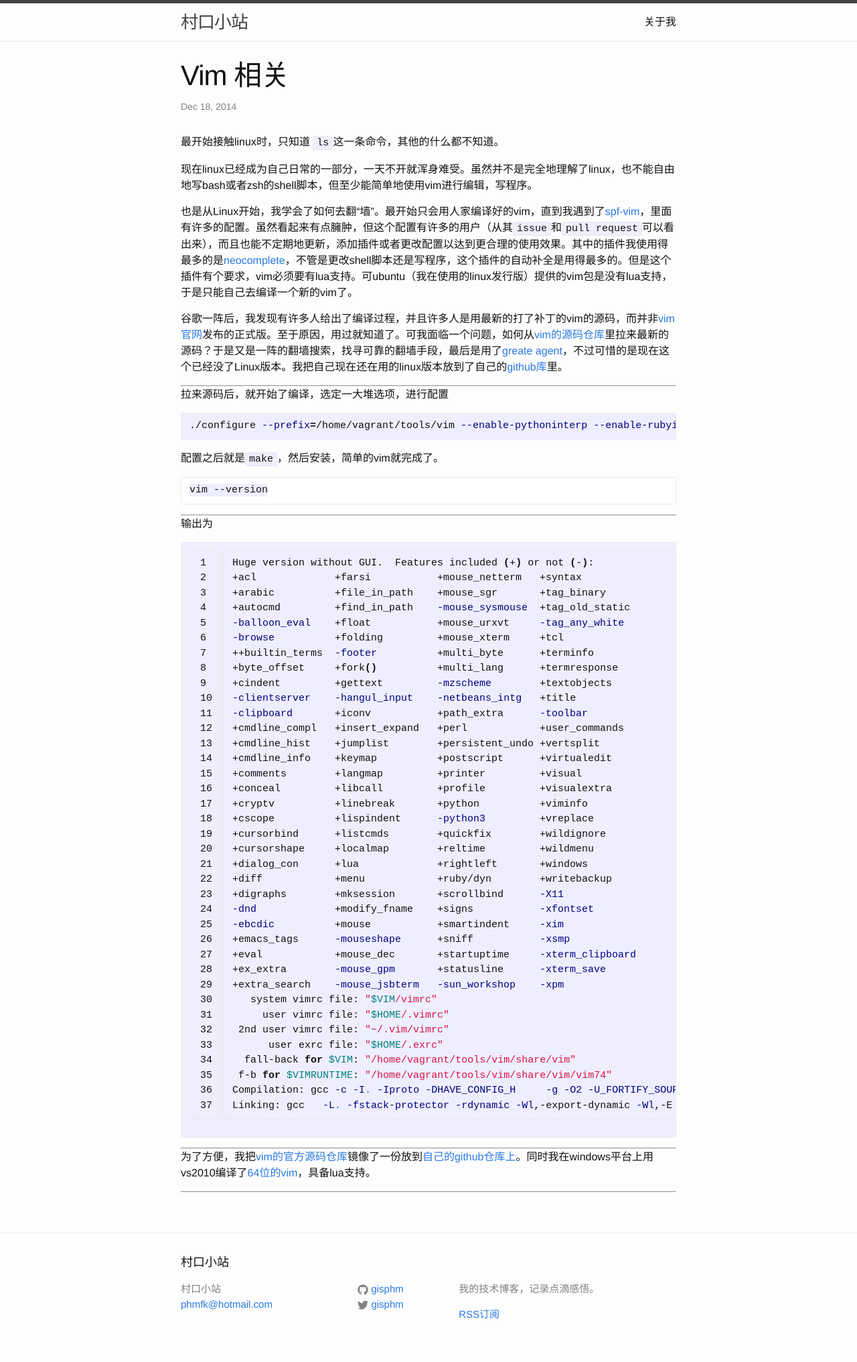
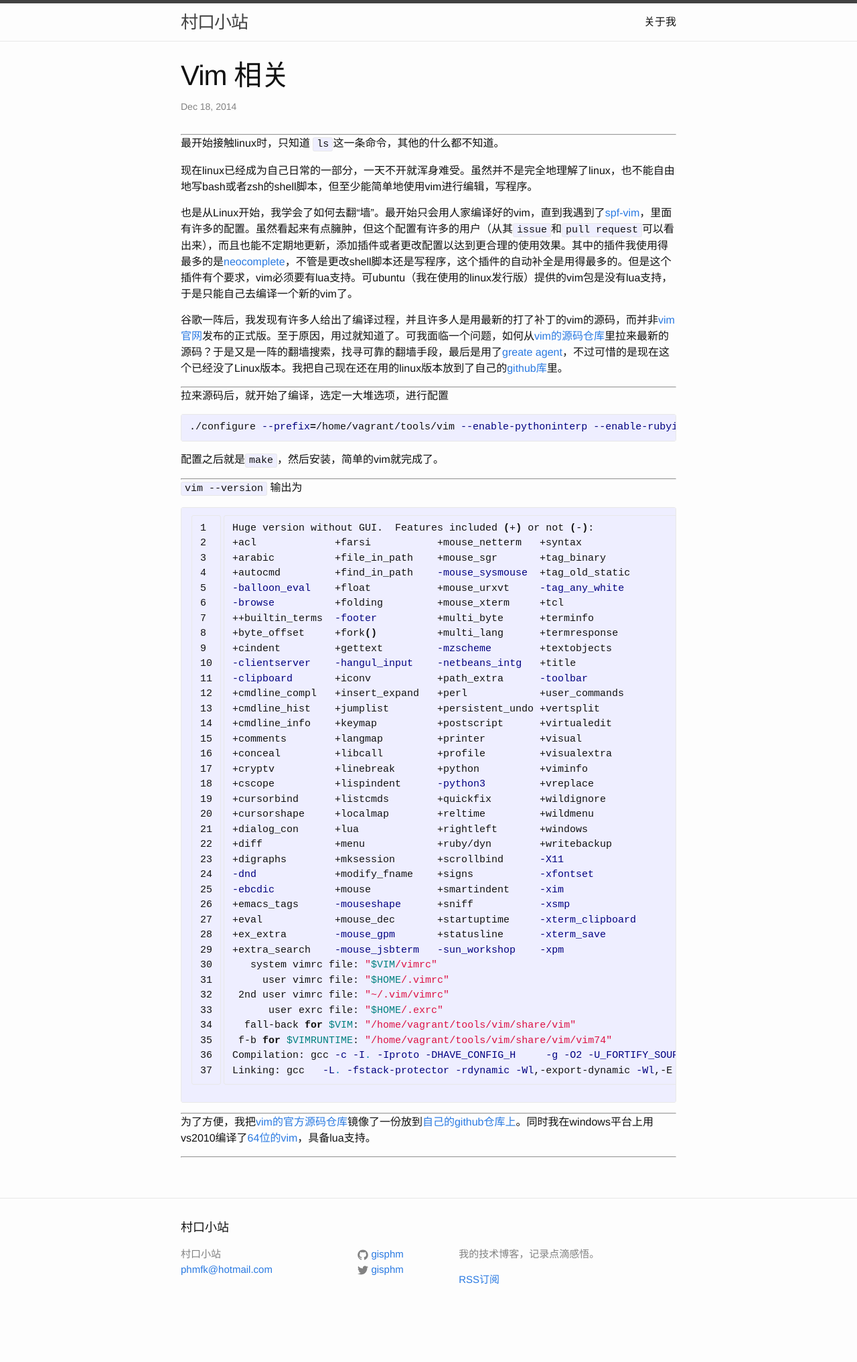
Before and after one commit to gisphm/gisphm.github.io, a Jekyll site: the page built from _posts/2014-12-18-VimRelated.md, in a window 1280 px wide. Shown: the whole page at 67% size. Built offline with Jekyll 4.4.1, drawn with Linux system fonts in a browser that asks for light colours; Markdown is read by kramdown in place of the engine named in the settings; after the commit the page ends 1981 px from its top, so only the background shows below that.

Commit message:
updated vim blog
Signed-off-by: gisphm <phmfk@hotmail.com>

````diff
--- a/_posts/2014-12-18-VimRelated.md
+++ b/_posts/2014-12-18-VimRelated.md
@@ -1,6 +1,8 @@
 ---
 layout: post
 title: Vim 相关
+---
+
 ---
 
 最开始接触linux时，只知道 `ls`这一条命令，其他的什么都不知道。
@@ -19,13 +21,10 @@ title: Vim 相关
 {% endhighlight %}
 
 配置之后就是`make`，然后安装，简单的vim就完成了。
-```
-vim --version
-```
 
 ---
 
-输出为
+`vim --version` 输出为
 {% highlight sh linenos %}
 Huge version without GUI.  Features included (+) or not (-):
 +acl             +farsi           +mouse_netterm   +syntax
````
